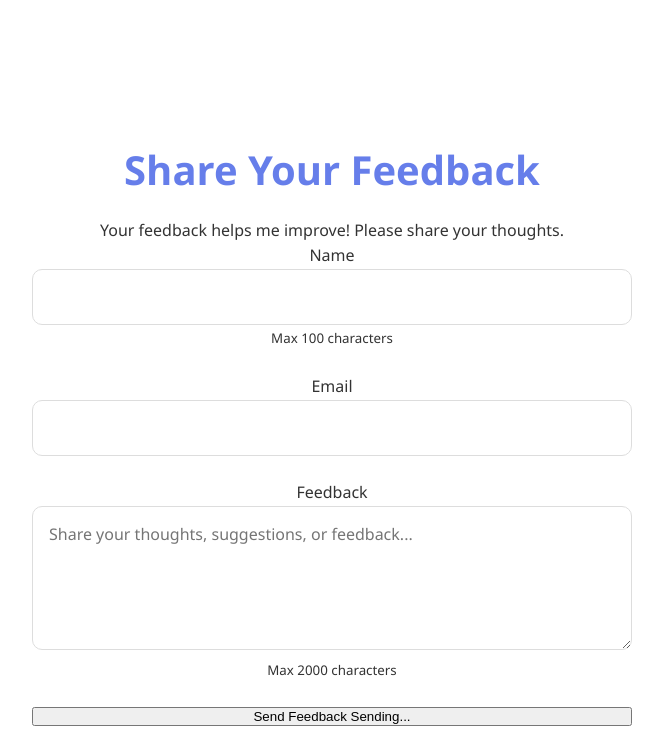
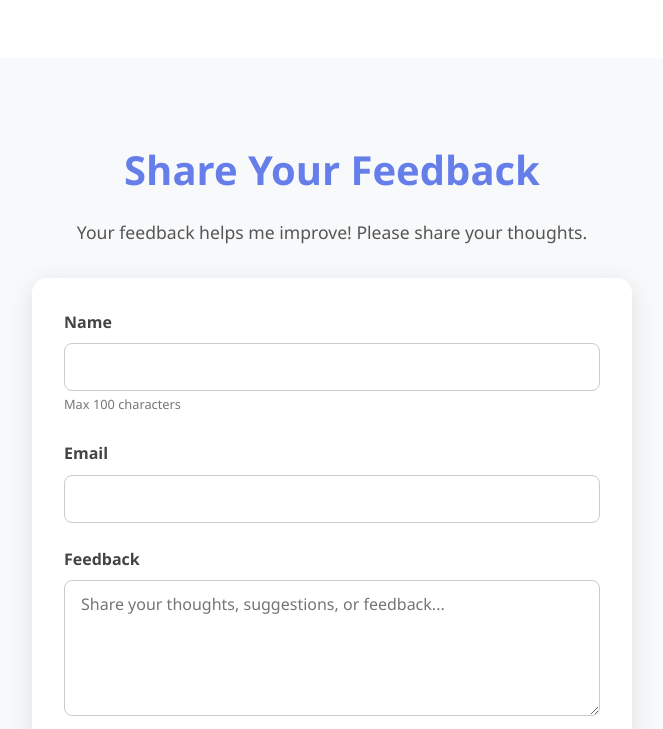
Before and after one commit to Asad-ali34/Profile, a plain HTML site: page index.html in a window 1280 px wide. Shown: the part 3771-4500 px from the top of the page, without its empty margins (308-971 px from the left). Drawn offline with Linux system fonts and the light colour scheme.

Commit message:
Update style.css

```diff
--- a/style.css
+++ b/style.css
@@ -438,80 +438,125 @@ footer {
         font-size: 1rem;
     }
   }
-/* Feedback Section */
+/* Feedback Section - With Smooth Transitions */
 .feedback {
-    background: white;
+    background: #f8f9fa;
     padding: 5rem 0;
     text-align: center;
-    animation: fadeInUp 1.5s ease both;
+    animation: fadeInUp 1.2s ease both;
 }
 
 .feedback h2 {
     font-size: 2.5rem;
+    color: #667eea;
     margin-bottom: 1rem;
-    color: #667eea;
+    animation: fadeInUp 1s ease both;
 }
 
-.feedback-subtitle {
+.feedback p {
     font-size: 1.1rem;
-    margin-bottom: 3rem;
-    color: #666;
+    margin-bottom: 2rem;
+    color: #555;
+    animation: fadeInUp 1s ease 0.2s both;
 }
 
 .feedback-form {
     max-width: 600px;
     margin: 0 auto;
-    display: flex;
-    flex-direction: column;
-    gap: 1.5rem;
-    animation: fadeInUp 1.8s ease both;
+    text-align: left;
+    background: white;
+    padding: 2rem;
+    border-radius: 15px;
+    box-shadow: 0 5px 25px rgba(0, 0, 0, 0.1);
+    animation: fadeInUp 1s ease 0.4s both;
+    transition: box-shadow 0.3s ease;
 }
 
-.feedback-form input,
-.feedback-form textarea {
+.feedback-form:hover {
+    box-shadow: 0 10px 30px rgba(102, 126, 234, 0.15);
+}
+
+.form-group {
+    margin-bottom: 1.5rem;
+    transition: all 0.3s ease;
+}
+
+.form-group label {
+    display: block;
+    font-weight: 600;
+    margin-bottom: 0.5rem;
+    color: #444;
+    transition: color 0.3s ease;
+}
+
+.form-group input,
+.form-group textarea {
     width: 100%;
-    padding: 1rem;
-    border: 1px solid #ddd;
-    border-radius: 10px;
+    padding: 0.75rem 1rem;
+    border: 1px solid #ccc;
+    border-radius: 8px;
     font-size: 1rem;
     font-family: inherit;
     transition: border-color 0.3s ease, box-shadow 0.3s ease;
 }
 
-.feedback-form input:focus,
-.feedback-form textarea:focus {
+.form-group input:focus,
+.form-group textarea:focus {
     border-color: #667eea;
     box-shadow: 0 0 8px rgba(102, 126, 234, 0.2);
     outline: none;
 }
 
-.feedback-form .cta-button {
-    background: rgba(255, 255, 255, 0.2);
-    color: #667eea;
-    border: 2px solid #667eea;
-    padding: 12px 30px;
-    font-size: 1rem;
-    border-radius: 50px;
-    cursor: pointer;
-    transition: all 0.3s ease;
-    font-weight: 500;
+.field-info {
+    font-size: 0.8rem;
+    color: #777;
+    margin-top: 0.3rem;
+    transition: color 0.3s ease;
 }
 
-.feedback-form .cta-button:hover {
-    background: #667eea;
-    color: white;
-    transform: translateY(-2px);
-    box-shadow: 0 5px 15px rgba(102, 126, 234, 0.3);
+.error-message {
+    color: red;
+    font-size: 0.9rem;
+    margin-top: 0.25rem;
+    transition: opacity 0.3s ease;
 }
 
-/* Slow animation reused from existing style */
-@keyframes fadeInUp {
-    from {
-        opacity: 0;
-        transform: translateY(30px);
-    }
-    to {
-        opacity: 1;
-        transform: translateY(0);
-    }
+.submit-btn {
+    display: inline-block;
+    background: linear-gradient(135deg, #667eea, #764ba2);
+    color: white;
+    border: none;
+    padding: 12px 24px;
+    border-radius: 25px;
+    font-size: 1rem;
+    font-weight: 500;
+    cursor: pointer;
+    transition: background 0.3s ease, transform 0.3s ease, box-shadow 0.3s ease;
+    animation: fadeInUp 1s ease 0.6s both;
 }
+
+.submit-btn:hover {
+    transform: translateY(-2px);
+    box-shadow: 0 5px 15px rgba(102, 126, 234, 0.4);
+}
+
+.loading {
+    display: inline-block;
+    margin-left: 10px;
+    color: #667eea;
+    font-weight: 500;
+    transition: opacity 0.3s ease;
+}
+
+.hidden {
+    display: none !important;
+}
+
+.status-message {
+    margin-top: 1.5rem;
+    font-size: 1rem;
+    font-weight: 600;
+    color: #28a745;
+    transition: opacity 0.3s ease;
+    animation: fadeInUp 1s ease 0.8s both;
+}
```
